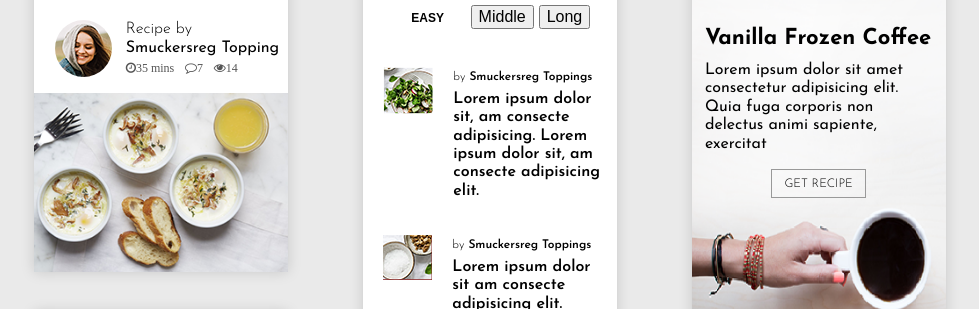
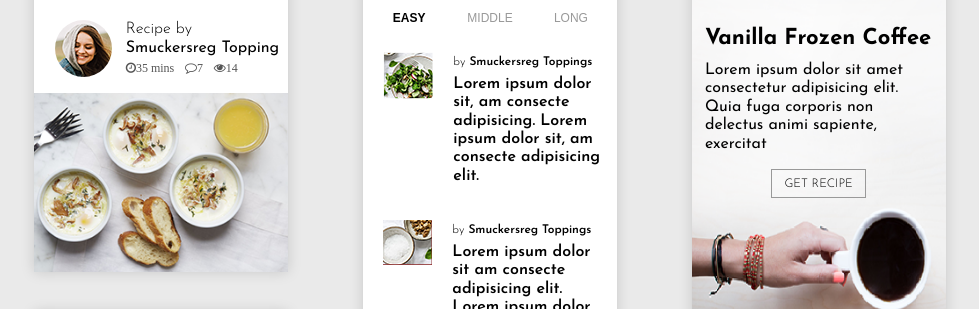
Before and after one commit to Satoriq/Lemon-Recipes, a website: page docs/index.html in a window 1280 px wide. Shown: the part 2662-2971 px from the top of the page, without its empty margins (150-1129 px from the left). Drawn offline with nearby package versions, Linux system fonts and the light colour scheme.

Commit message:
feat: add changes to JS for "level-recipes"

```diff
--- a/docs/index.html
+++ b/docs/index.html
@@ -69,7 +69,6 @@
           }
           </script>
             <input type="search" class="nav__input" id="input__js"  placeholder="FIND A RECIPE" />
-
       </div>
     </nav>
 
@@ -364,9 +363,9 @@
 
 
         <div class="level-recipes__levels">
-          <button class="level-button" onclick="openRecipe(event, 'Easy')" id="defaultOpen">Easy</button>
-          <button class="level-button" onclick="openRecipe(event, 'Middle')">Middle</button>
-          <button class="level-button" onclick="openRecipe(event, 'Long')">Long</button>
+          <button class="level-recipes__button" onclick="openRecipe(event, 'Easy')" id="defaultOpen">Easy</button>
+          <button class="level-recipes__button" onclick="openRecipe(event, 'Middle')">Middle</button>
+          <button class="level-recipes__button" onclick="openRecipe(event, 'Long')">Long</button>
         </div>
 
 
@@ -376,8 +375,9 @@
 
 
 
-        <div id="Easy" class="level-recipes__content active">
-          <div class="level-recipes__recipe ">
+        <div id="Easy" class="level-recipes__content">
+
+          <div class="level-recipes__recipe level-recipes__recipe--first">
               <img class="level-recipes__img" src="img/easy-recipes-top.png" alt="recipe picture">
             <a class="level-recipes__text" href="#">
               <div>
@@ -428,7 +428,7 @@
                 </a>
             </div>
 
-            <div class="level-recipes__recipe level-recipes__recipe--first">
+            <div class="level-recipes__recipe">
                 <img class="level-recipes__img" src="img/easy-recipes-top.png" alt="recipe picture">
               <a class="level-recipes__text" href="#">
                 <div>
@@ -502,11 +502,10 @@
          }
          tablinks = document.getElementsByClassName("level-recipes__button");
          for (i = 0; i < tablinks.length; i++) {
-                  tablinks[i].className = tablinks[i].className.replace(" picked", "");
+            tablinks[i].className = tablinks[i].className.replace(" level-recipes__button--picked", "");
          }
          document.getElementById(difficulty).style.display = "block";
-              evt.currentTarget.className = " picked";
-
+         evt.currentTarget.className += " level-recipes__button--picked";
         }
         document.getElementById("defaultOpen").click();
       </script>
--- a/docs/sass/main.sass
+++ b/docs/sass/main.sass
@@ -118,6 +118,7 @@ hr
     background-position: 3px 0
     border: 1px solid #798186
     color: #798186
+
     @media (max-width: 600px) and (min-width: 425px)
       display: block
       margin-left: auto
@@ -147,7 +148,6 @@ hr
 
     &--open
       display: none
-
 
   &__menu
     text-transform: uppercase
@@ -705,9 +705,26 @@ hr
         @media (max-width: 1024px)
           display: none
   &__button
-    @extend %button
+    width: 30%
+    font-size: 12px
+    line-height: 25px
+    text-transform: uppercase
+    border: none
+    background: none
     color: #999
+    font-weight: 300
     cursor: pointer
+    &--picked
+      width: 30%
+      font-size: 12px
+      line-height: 25px
+      text-transform: uppercase
+      border: none
+      background: none
+      outline: none
+      color: #000
+      font-weight: 700
+      cursor: default
   &__content
     display: none
   &__levels
@@ -783,29 +800,7 @@ hr
     padding-right: 10px
 
 
-// customization for level buttons start
-.level-button
-  width: 30%
-  font-size: 12px
-  line-height: 25px
-  text-transform: uppercase
-  border: none
-  background: none
-  color: #999
-  font-weight: 300
-  cursor: pointer
-
-
-.picked
-  width: 30%
-  font-size: 12px
-  line-height: 25px
-  text-transform: uppercase
-  border: none
-  background: none
-  color: #000
-  font-weight: 700
-// customization for level buttons end
+
 
 .tags
   margin-top: 45px
@@ -1507,6 +1502,7 @@ hr
   display: flex
   background-color: #2f2f2f
   box-shadow: 1px 3px 7px rgba(11, 12, 12, 0.14)
+
   &__logo
     display: block
     height: 36px
@@ -1524,6 +1520,9 @@ hr
   &__nav
     align-self: center
     width: 60%
+    padding-left: 15%
+    @media (max-width: 1240px)
+      padding-left: 0
     &-items
       display: flex
       justify-content: space-around
```
Also changed, not shown: docs/css/main.css. Lines whose indentation alone changed are shown as unchanged.
